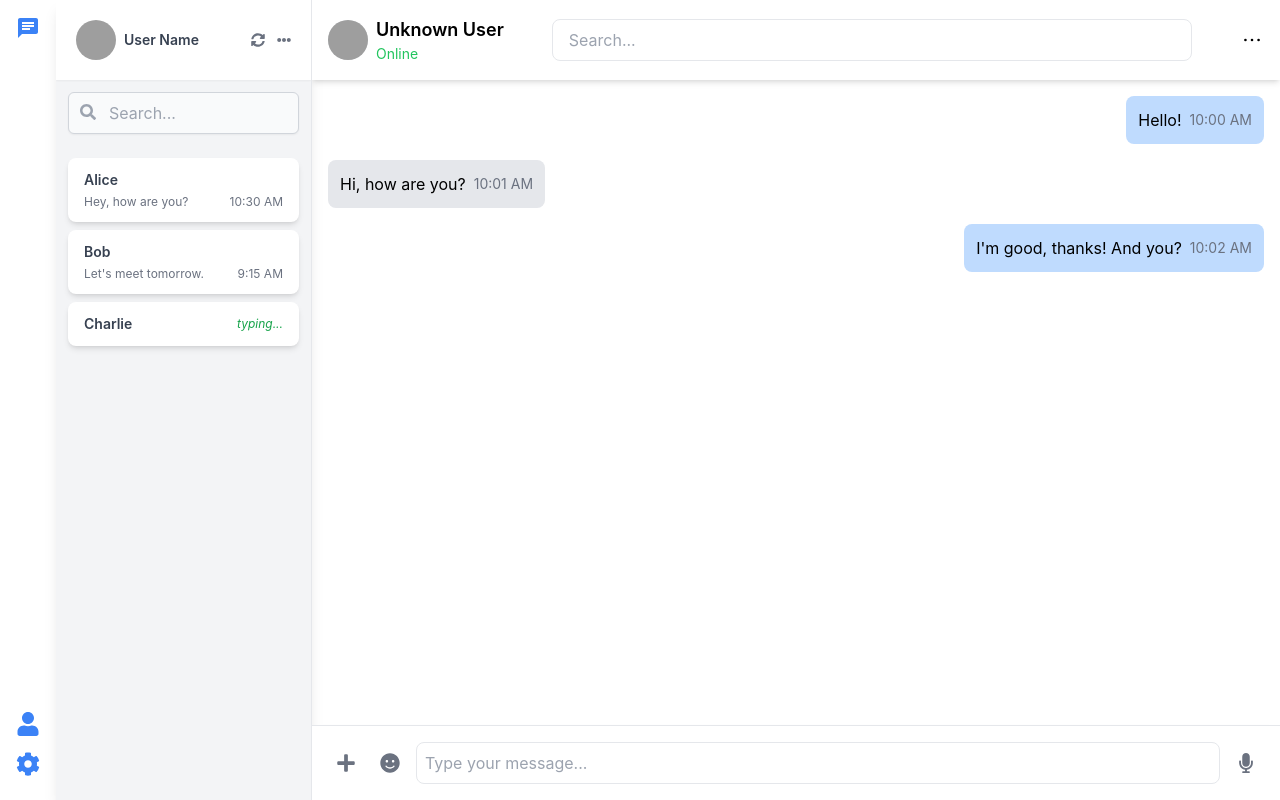
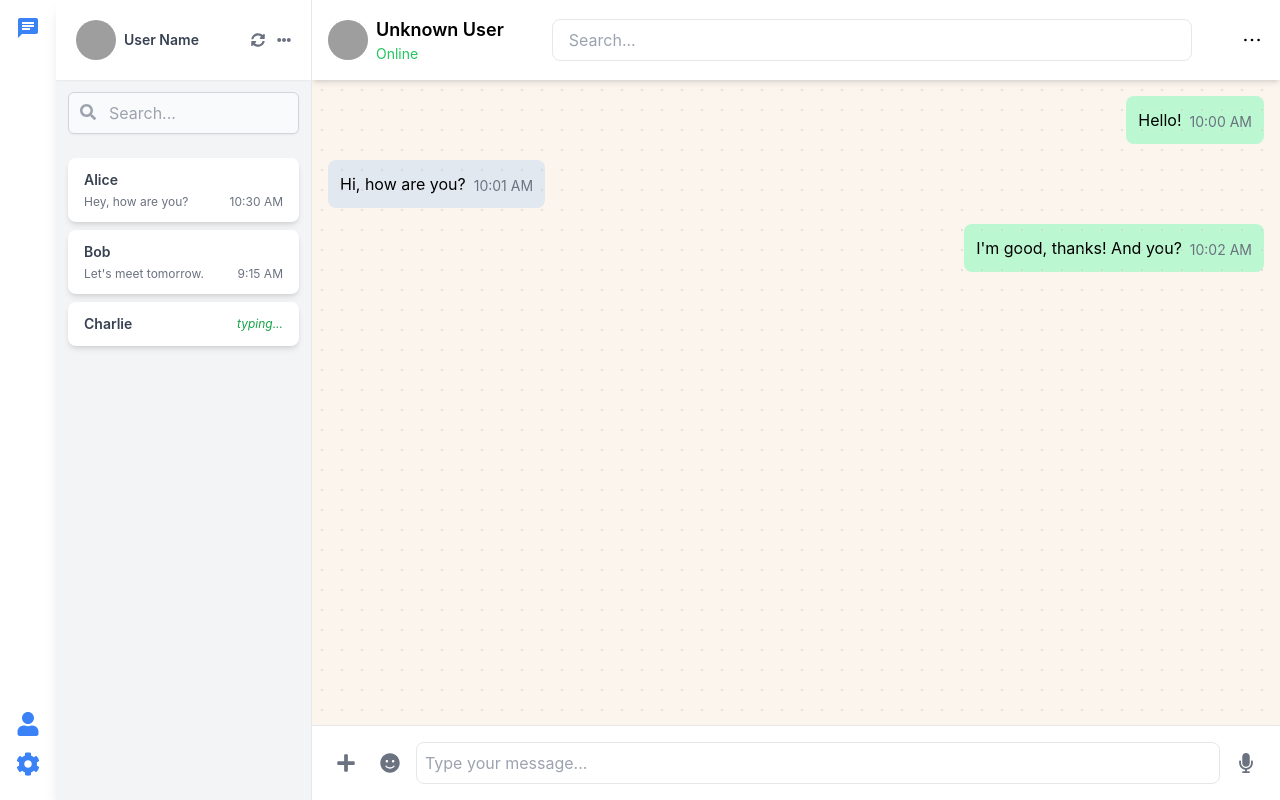
Before and after one commit to sparxrahulpawar/chat-frontend, a React (Create React App) app: page /chat/1 in a window 1280 px wide. Built offline with nearby package versions, Linux system fonts and the light colour scheme; grey boxes are pictures that could not be loaded.

Commit message:
Some ui improvments

```diff
--- a/src/pages/Message/Message.css
+++ b/src/pages/Message/Message.css
@@ -0,0 +1,30 @@
+/* Message.css */
+
+.bg-message-theme {
+  position: relative;
+  background-color: #fbf5ee; /* Base background color */
+  overflow: hidden; /* Ensure pseudo-elements don't overflow */
+}
+
+/* Create a dotted pattern using a pseudo-element */
+.bg-message-theme::before {
+  content: "";
+  position: absolute;
+  top: 0;
+  left: 0;
+  right: 0;
+  bottom: 0;
+  background-image: radial-gradient(circle, #ccc 10%, transparent 10%);
+  background-size: 20px 20px; /* Size of the dots */
+  opacity: 0.5; /* Adjust opacity as needed */
+  pointer-events: none; /* Ensure clicks go through */
+}
+
+/* Additional styling for the message bubbles */
+.bg-blue-200 {
+  background-color: #bbf7d0; /* Greenish background for sent messages */
+}
+
+.bg-gray-200 {
+  background-color: #e2e8f0; /* Light gray background for received messages */
+}
--- a/src/pages/Message/Message.js
+++ b/src/pages/Message/Message.js
@@ -1,44 +1,32 @@
 import React from "react";
 import MessageHeader from "../../components/MessageHeader/MessageHeader";
 import MessageInputArea from "../../components/MessageInputArea/MessageInputArea";
+import "./Message.css"; // Import your CSS file for custom styles
 
 const Message = ({ userId }) => {
   const messages = [
     { id: 1, sender: "User 1", text: "Hello!", time: "10:00 AM" },
     { id: 2, sender: "User 2", text: "Hi, how are you?", time: "10:01 AM" },
-    {
-      id: 3,
-      sender: "User 1",
-      text: "I'm good, thanks! And you?",
-      time: "10:02 AM",
-    },
+    { id: 3, sender: "User 1", text: "I'm good, thanks! And you?", time: "10:02 AM" },
     // Add more messages as needed
   ];
 
   return (
-    <div className="flex flex-col h-screen">
+    <div className="flex flex-col h-screen bg-message-theme"> {/* Use the theme class here */}
       <MessageHeader userId={userId} />
       <div className="flex-1 p-4 overflow-y-auto space-y-4">
         {messages.map((message) => (
           <div
             key={message.id}
-            className={`p-3 rounded-lg flex justify-between items-center ${
-              message.sender === "User 1"
-                ? "bg-blue-200 ml-auto"
-                : "bg-gray-200 mr-auto"
+            className={`p-3 rounded-lg flex items-end ${
+              message.sender === "User 1" ? "bg-blue-200 ml-auto" : "bg-gray-200 mr-auto"
             }`}
-            style={{
-              maxWidth: "40%",
-              width: "fit-content",
-              wordWrap: "break-word",
-            }} // Set max width to 40% and adjust width
+            style={{ maxWidth: "40%", width: "fit-content", wordWrap: "break-word" }} // Set max width to 40% and adjust width
           >
             <div className="flex-1">
               {message.text} {/* Only display message text */}
             </div>
-            <span className="text-sm text-gray-500 ml-2 items-baseline">
-              {message.time}
-            </span>
+            <span className="text-sm text-gray-500 ml-2">{message.time}</span>
           </div>
         ))}
       </div>
```
